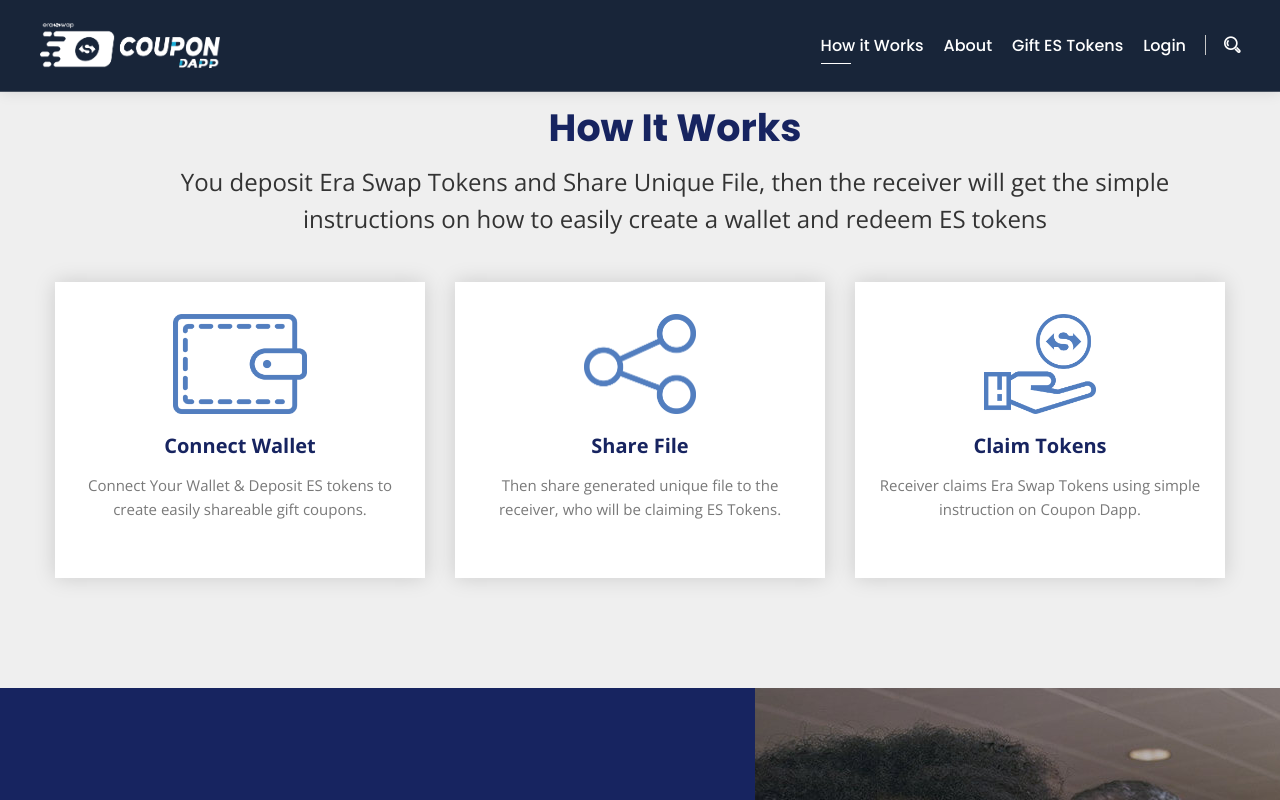
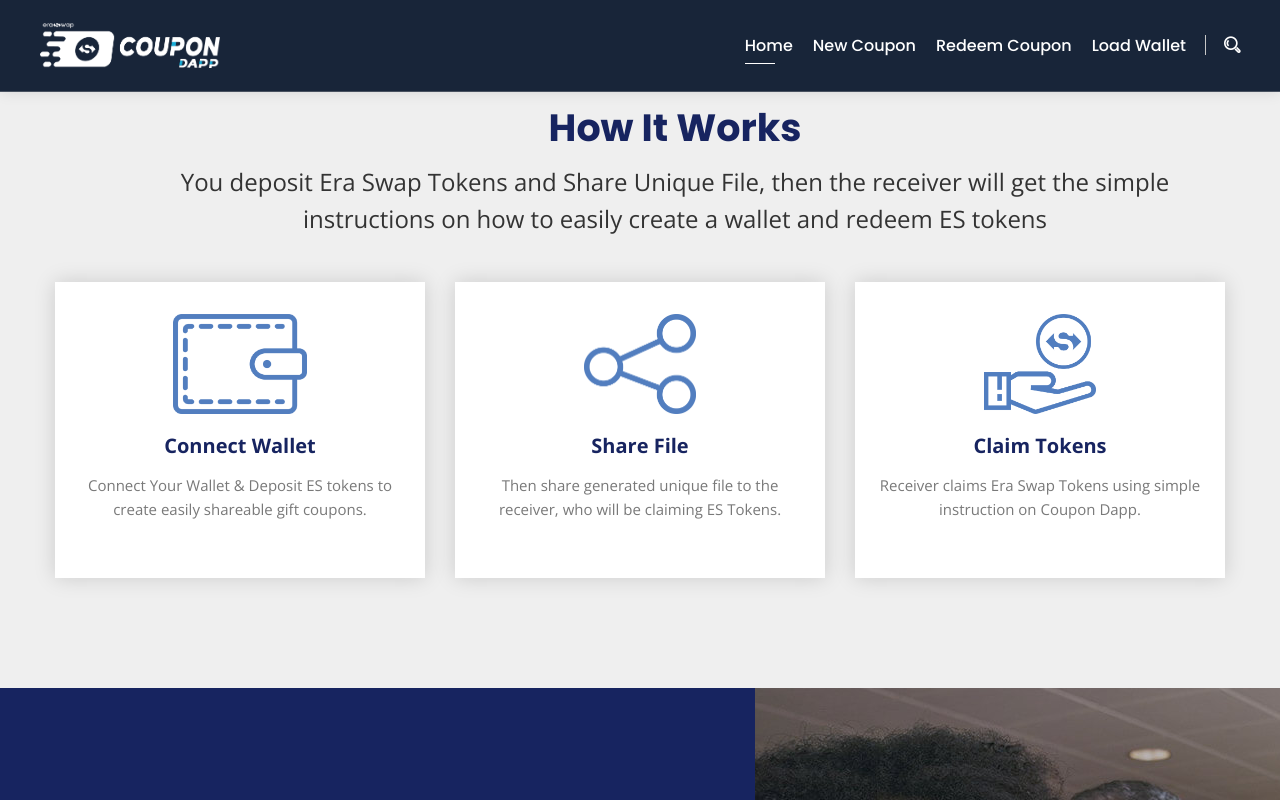
Before and after one commit to KMPARDS/coupon-dapp-react, a React (Create React App) app: page / in a window 1280 px wide. Shown: the top 800 px of the page. Built offline with nearby package versions, Linux system fonts and the light colour scheme; a web font is replaced by a local one.

Commit message:
add navbar elements

```diff
--- a/src/App.css
+++ b/src/App.css
@@ -2,3 +2,7 @@
   background-color: #182539;
   position: fixed;
 }
+
+.navbar-element {
+  cursor: pointer;
+}
--- a/src/components/Navbar/Navbar.js
+++ b/src/components/Navbar/Navbar.js
@@ -1,4 +1,5 @@
 import React, { Component } from 'react';
+import NavbarElement from './NavbarElement';
 
 export default class extends Component {
   render = () => (
@@ -14,17 +15,11 @@ export default class extends Component {
 					</button>
 					<div className="collapse navbar-collapse" id="navbarSupportedContent">
 					  <ul className="nav navbar-nav ml-auto">
-  						<li className="active">
-  							<a className="" href="#works" >How it Works </a>
-  						</li>
+  						<NavbarElement name="Home" path="/" parentProps={this.props} />
+  						<NavbarElement name="New Coupon" path="/new" parentProps={this.props} />
+  						<NavbarElement name="Redeem Coupon" path="/redeem" parentProps={this.props} />
   						<li className="">
-  							<a className="" href="#aboutus" >About</a>
-  						</li>
-  						<li className="">
-  							<a className="" href="#gifts">Gift ES Tokens</a>
-  						</li>
-  						<li className="">
-  							<a className="" href="#" >Login</a>
+  							<a className="">Load Wallet</a>
   						</li>
   					</ul>
   					<ul className="nav navbar-nav navbar-right">
--- /dev/null
+++ b/src/components/Navbar/NavbarElement.js
@@ -0,0 +1,17 @@
+import React, { Component } from 'react';
+
+export default class extends Component {
+  render = () => (
+    <li
+      className={[
+        'navbar-element',
+        this.props.parentProps.location.pathname === this.props.path? 'active' : null
+      ].filter(c => !!c).join(' ')}
+      onClick={() => {
+        if(this.props.parentProps.location.pathname !== this.props.path) this.props.parentProps.history.push(this.props.path);
+      }}
+    >
+      <a>{this.props.name}</a>
+    </li>
+  );
+}
```
